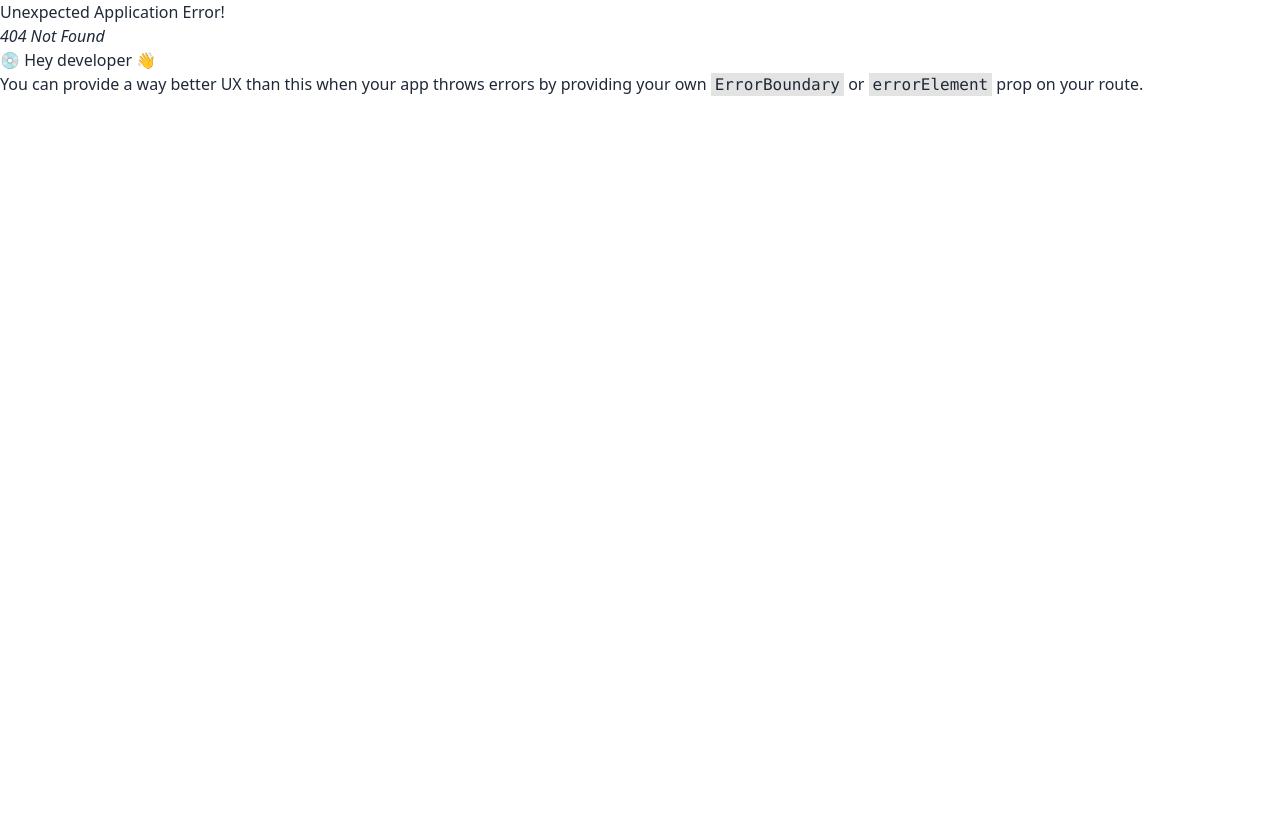
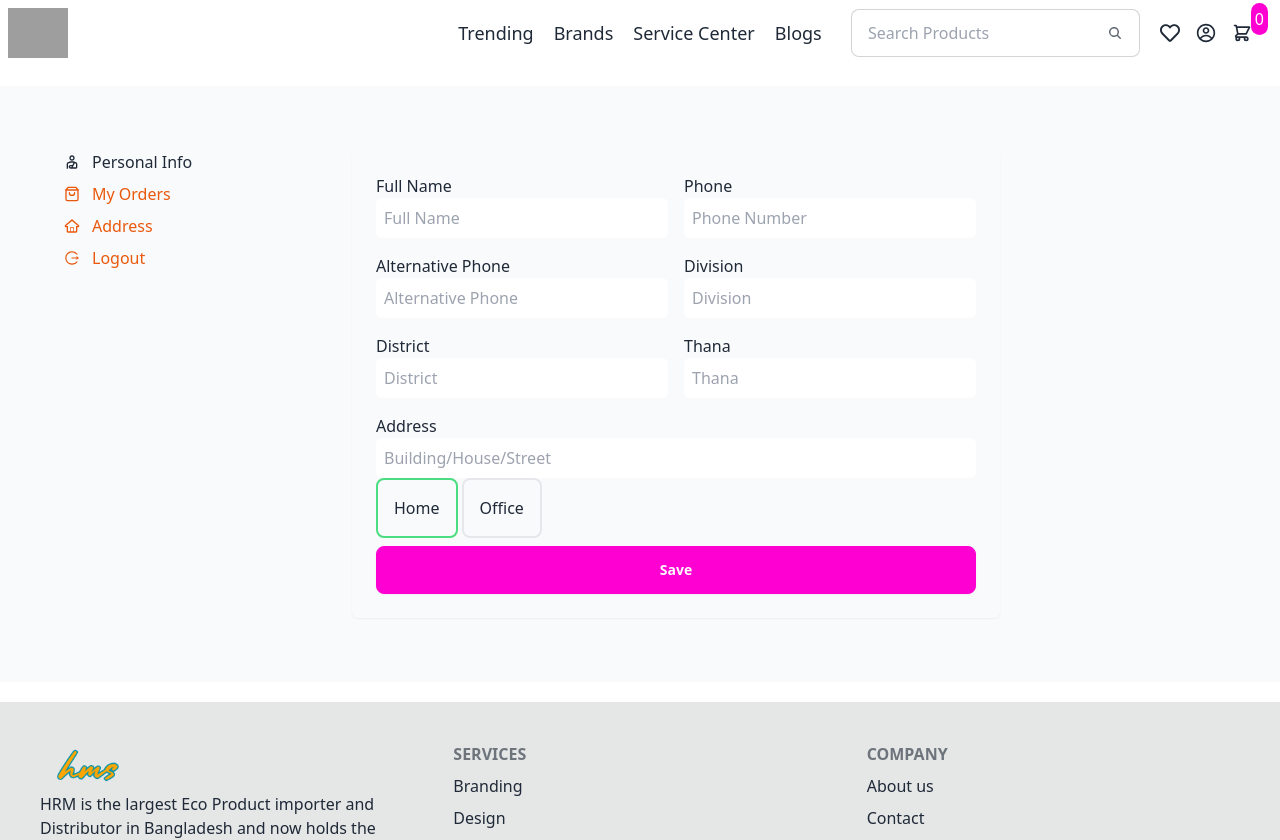
Before and after one commit to hasanalam365/PayKit-Client, a React (Vite) app: page /dashboard/address in a window 1280 px wide. Before the commit this address had no page. Shown: the top 840 px of the page. Before the commit the page ends 800 px from the top, so only its background shows below. Built offline with nearby package versions, Linux system fonts and the light colour scheme; grey boxes are pictures that could not be loaded.

Commit message:
address page almost done

```diff
--- a/src/Dashboard/Dashboard/Dashboard.jsx
+++ b/src/Dashboard/Dashboard/Dashboard.jsx
@@ -11,25 +11,39 @@ import Navber from "../../Shared/Navber/Navber";
 const Dashboard = () => {
 
     const dashNavLinks = <>
-        <NavLink to="/dashboard/profile" className='flex gap-3 items-center justify-center hover:text-orange-600'>
+        <NavLink to="/dashboard/profile" className={({ isActive }) =>
+            `flex gap-3 items-center justify-center hover:text-orange-600 ${isActive ? 'text-orange-600' : ''
+            }`
+        }>
             <MdOutlinePersonalInjury />
             <li>Personal Info</li>
         </NavLink>
-        <NavLink className='flex gap-3 items-center justify-center hover:text-orange-600'>
+        <NavLink className={({ isActive }) =>
+            `flex gap-3 items-center justify-center hover:text-orange-600 ${isActive ? 'text-orange-600' : ''
+            }`
+        }>
             <FiShoppingBag />
             <li>My Orders</li>
         </NavLink>
-        <NavLink className='flex gap-3 items-center justify-center hover:text-orange-600'>
+        <NavLink to="/dashboard/address" className={({ isActive }) =>
+            `flex gap-3 items-center justify-center hover:text-orange-600 ${isActive ? 'text-orange-600' : ''
+            }`
+        }>
             <TiHomeOutline />
             <li>Address</li>
         </NavLink>
 
-        <NavLink className='flex gap-3 items-center justify-center hover:text-orange-600'>
+        <NavLink className={({ isActive }) =>
+            `flex gap-3 items-center justify-center hover:text-orange-600 ${isActive ? 'text-orange-600' : ''
+            }`
+        }>
             <AiOutlineLogout />
             <li>Logout</li>
         </NavLink>
 
     </>
+
+
 
     return (
         <div>
@@ -37,14 +51,14 @@ const Dashboard = () => {
             <div className="mt-5 bg-gray-50 mb-5 p-16 flex ">
                 {/* navItems */}
                 <div className="w-1/4 ">
-                    <ul className="flex flex-col items-start space-y-1 font-medium">
+                    <ul className="flex flex-col items-start space-y-2 font-medium">
                         {dashNavLinks}
 
                     </ul>
                 </div>
 
                 {/* Info Items */}
-                <div className="w-2/4">
+                <div className="w-3/4">
 
                     <Outlet></Outlet>
                 </div>
--- a/src/Dashboard/Profile.jsx
+++ b/src/Dashboard/Profile.jsx
@@ -1,7 +1,7 @@
 
 const Profile = () => {
     return (
-        <div className="bg-base-200 shadow-xl p-8 ">
+        <div className="bg-base-200 shadow-xl p-8 w-3/4">
             <h3 className="text-center  text-xl ">Personal Information</h3>
             <div className="flex gap-10 mt-5">
 
--- /dev/null
+++ b/src/Pages/DashboardPage/DeliveryAddress.jsx
@@ -0,0 +1,90 @@
+import { useState } from "react";
+
+const DeliveryAddress = () => {
+
+    const [select, setSelect] = useState(1)
+
+
+
+    const handleAddress = async (e) => {
+        e.preventDefault()
+
+        const form = e.target;
+        const name = form.name.value;
+        const phone = form.phone.value;
+        const secondNumber = form.secondNumber.value;
+        const division = form.division.value;
+        const district = form.district.value;
+        const thana = form.thana.value;
+        const address = form.address.value;
+
+
+
+        const allAddress = { name, phone, secondNumber, division, district, thana, address }
+        console.table(allAddress)
+
+    }
+
+
+    return (
+        <div>
+            <section className="  dark:text-gray-900 w-3/4">
+                <form onSubmit={handleAddress} className="container flex flex-col mx-auto space-y-12">
+                    <fieldset className=" p-6 rounded-md shadow-sm dark:bg-gray-50">
+
+                        <div className="grid grid-cols-6 gap-4 col-span-full lg:col-span-3">
+                            <div className="col-span-full sm:col-span-3">
+                                <label htmlFor="fullname" className="font-medium">Full Name</label>
+                                <input id="fullName" name="name" type="text" placeholder="Full Name" className="w-full rounded-md focus:ring focus:ring-opacity-75 dark:text-gray-50 focus:dark:ring-default-600 dark:border-gray-300 p-2" />
+                            </div>
+                            <div className="col-span-full sm:col-span-3">
+                                <label htmlFor="phone" className="font-medium">Phone</label>
+                                <input id="phone" type="text" name="phone" placeholder="Phone Number" className="w-full rounded-md focus:ring focus:ring-opacity-75 dark:text-gray-50 focus:dark:ring-default-600 dark:border-gray-300 p-2" />
+                            </div>
+                            <div className="col-span-full sm:col-span-3">
+                                <label htmlFor="alternative phone number" className="font-medium">Alternative Phone</label>
+                                <input id="secondNumber" type="text"
+                                    name="secondNumber" placeholder="Alternative Phone" className="w-full rounded-md focus:ring focus:ring-opacity-75 dark:text-gray-50 focus:dark:ring-default-600 dark:border-gray-300 p-2" />
+                            </div>
+                            <div className="col-span-full sm:col-span-3">
+                                <label htmlFor="Division" className="font-medium">Division</label>
+                                <input id="division" type="text"
+                                    name="division" placeholder="Division" className="w-full rounded-md focus:ring focus:ring-opacity-75 dark:text-gray-50 focus:dark:ring-default-600 dark:border-gray-300 p-2" />
+                            </div>
+                            <div className="col-span-full sm:col-span-3">
+                                <label htmlFor="District" className="font-medium">District</label>
+                                <input id="district" type="text"
+                                    name="district" placeholder="District" className="w-full rounded-md focus:ring focus:ring-opacity-75 dark:text-gray-50 focus:dark:ring-default-600 dark:border-gray-300 p-2" />
+                            </div>
+                            <div className="col-span-full sm:col-span-3">
+                                <label htmlFor="Thana" className="font-medium">Thana</label>
+                                <input id="thana" type="text"
+                                    name="thana" placeholder="Thana" className="w-full rounded-md focus:ring focus:ring-opacity-75 dark:text-gray-50 focus:dark:ring-default-600 dark:border-gray-300 p-2" />
+                            </div>
+                            <div className="col-span-full">
+                                <label htmlFor="address" className="font-medium">Address</label>
+                                <input id="address" type="text"
+                                    name="address" placeholder="Building/House/Street" className="w-full rounded-md focus:ring focus:ring-opacity-75 dark:text-gray-50 focus:dark:ring-default-600 dark:border-gray-300  p-2" />
+                            </div>
+
+                        </div>
+                        <div className="flex gap-1">
+                            <div onClick={() => setSelect(1)} className={`border-2 p-4 max-w-max rounded-lg ${select === 1 ? 'border-green-400 font-medium' : ''}`}>
+                                Home
+                            </div>
+                            <div onClick={() => setSelect(2)} className={`border-2 p-4 max-w-max rounded-lg ${select === 2 ? 'border-green-400 font-medium' : ''}`}>
+                                Office
+                            </div>
+                        </div>
+                        <div className="mt-2">
+                            <button className="btn btn-secondary w-full">Save</button>
+                        </div>
+                    </fieldset>
+
+                </form>
+            </section>
+        </div>
+    );
+};
+
+export default DeliveryAddress;
```
Also changed, not shown: src/Routes/Routes.jsx (+6 -1 lines).
